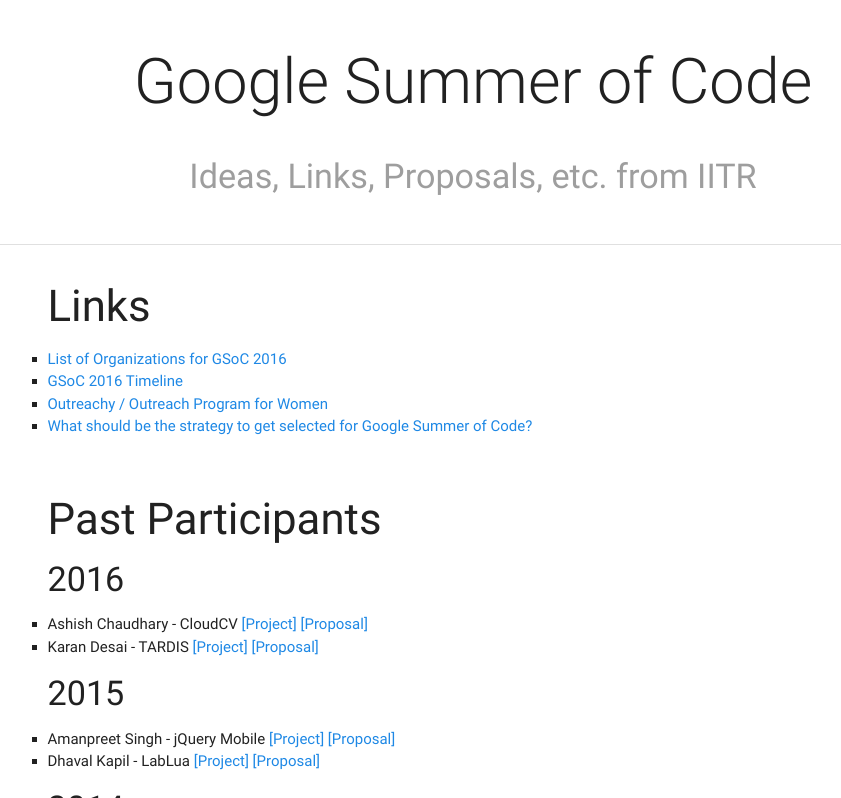
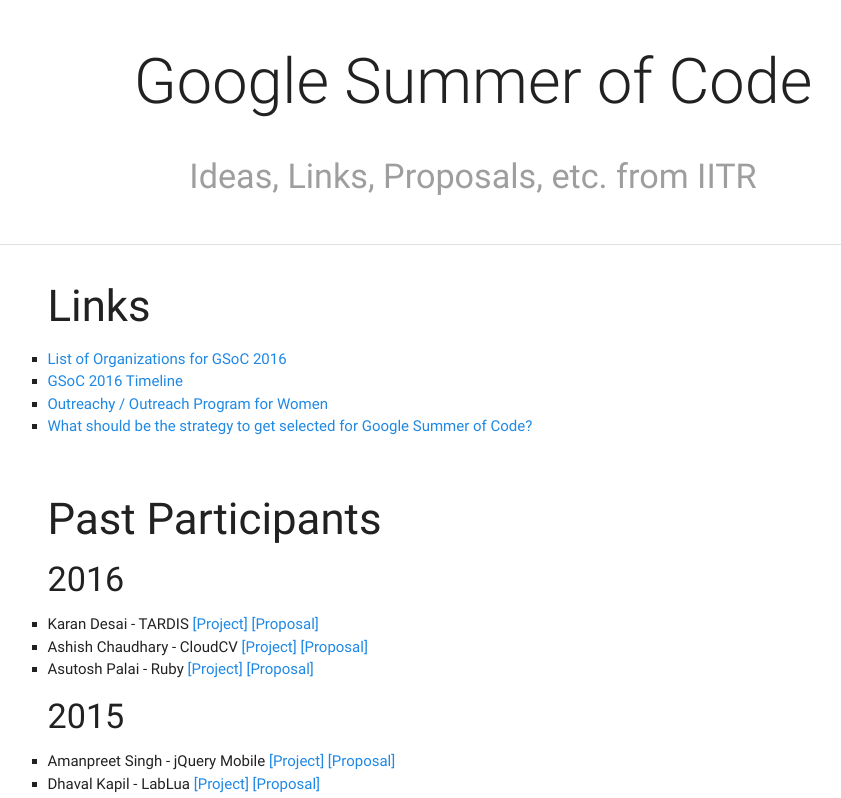
Before and after one commit to sdslabs/gsoc, a plain HTML site: page index.html in a window 1280 px wide. Shown: the top 798 px of the page, without its empty margins (167-1008 px from the left). Drawn offline with nearby package versions, Linux system fonts and the light colour scheme.

Commit message:
Added my proposal

```diff
--- a/index.html
+++ b/index.html
@@ -54,14 +54,19 @@
                         <h4>2016</h4>
                         <ul>
                             <li>
+                                Karan Desai - TARDIS
+                                <a href="https://summerofcode.withgoogle.com/archive/2016/projects/4796129849901056/">[Project]</a>
+                                <a href="http://opensupernova.org/gsoc2016/lib/exe/fetch.php?media=karandesai_gsoc_2016.pdf">[Proposal]</a>
+                            </li>
+                            <li>
                                 Ashish Chaudhary - CloudCV
                                 <a href="https://summerofcode.withgoogle.com/archive/2016/projects/5040066812444672/">[Project]</a>
                                 <a href="https://goo.gl/1CIvod">[Proposal]</a>
                             </li>
                             <li>
-                                Karan Desai - TARDIS
-                                <a href="https://summerofcode.withgoogle.com/archive/2016/projects/4796129849901056/">[Project]</a>
-                                <a href="http://opensupernova.org/gsoc2016/lib/exe/fetch.php?media=karandesai_gsoc_2016.pdf">[Proposal]</a>
+                                Asutosh Palai - Ruby
+                                <a href="https://summerofcode.withgoogle.com/archive/2016/projects/5845236815233024/">[Project]</a>
+                                <a href="https://docs.google.com/document/d/1QAeM8i7cyM_4wUSdf8oQeSH9919ffAt6HLAjS6SrcSs/edit?usp=sharing">[Proposal]</a>
                             </li>
                         </ul>
                         <h4>2015</h4>
```
